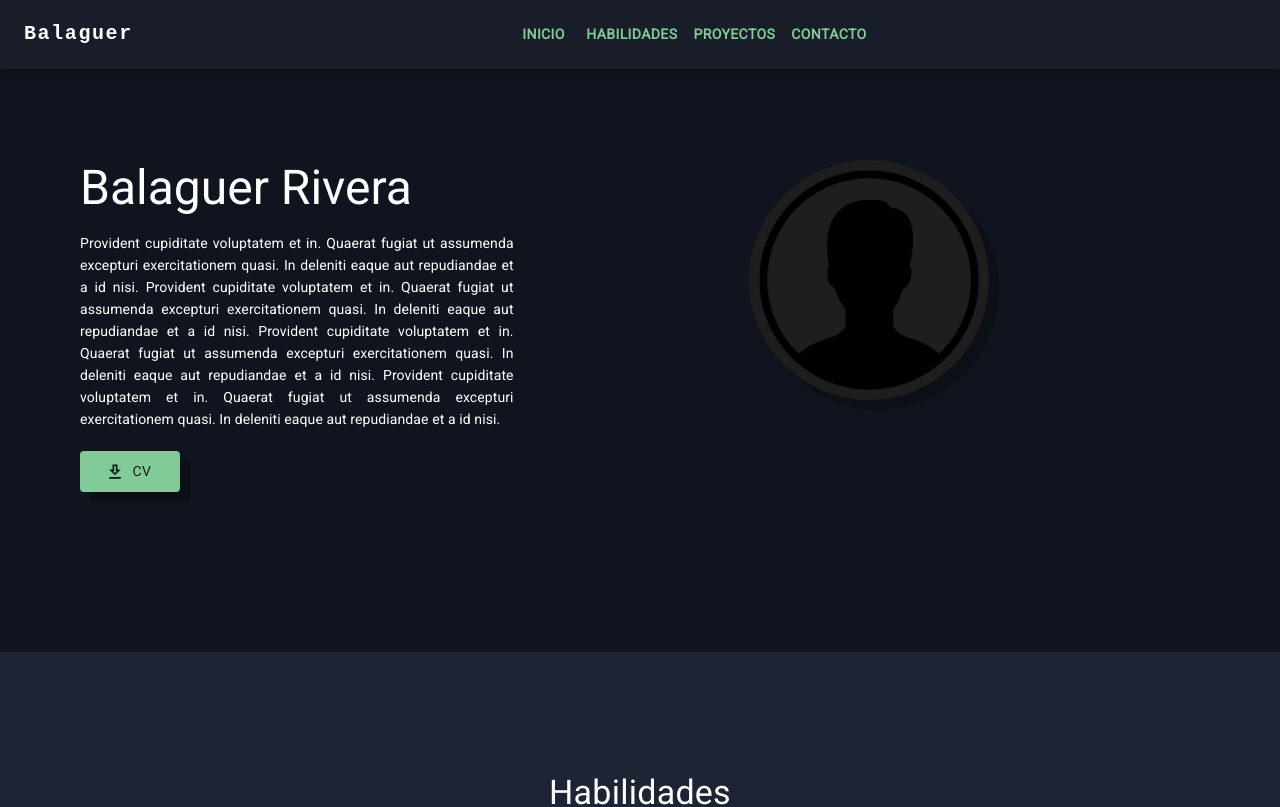
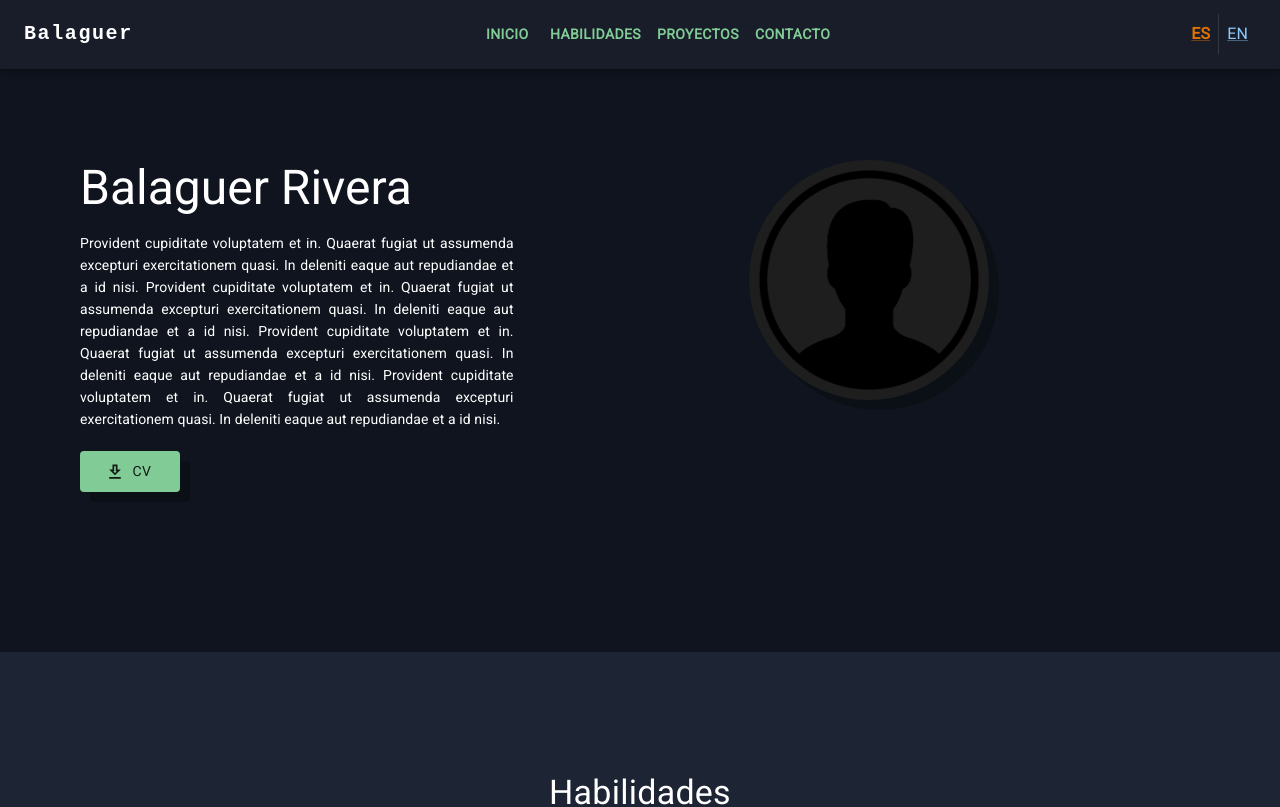
Before and after one commit to BalaguerRC/portafolio, a React (Vite) app: page / in a window 1280 px wide. Shown: the top 807 px of the page. Built offline with nearby package versions, Linux system fonts and the light colour scheme.

Commit message:
language  added

```diff
--- a/src/App.jsx
+++ b/src/App.jsx
@@ -14,6 +14,8 @@ function App() {
       },
     },
   });
+  const lenguaje = localStorage.getItem("lenguaje");
+  if (lenguaje == null) localStorage.setItem("lenguaje", "es");
   return (
     <>
       <ThemeProvider theme={darkTheme}>
--- a/src/components/header.jsx
+++ b/src/components/header.jsx
@@ -4,7 +4,9 @@ import {
   Box,
   Button,
   Container,
+  Divider,
   IconButton,
+  Link,
   Menu,
   MenuItem,
   Toolbar,
@@ -13,7 +15,9 @@ import {
 import MenuIcon from "@mui/icons-material/Menu";
 import { useState } from "react";
 
-const Header = () => {
+const Header = ({lenguaje}) => {
+  //const lenguaje = localStorage.getItem("lenguaje");
+
   const [anchorElNav, setAnchorElNav] = useState(null);
   //const [anchorElUser, setAnchorElUser] = useState(null);
 
@@ -134,7 +138,7 @@ const Header = () => {
                   color: "#81CC96",
                 }}
               >
-                Inicio
+                {lenguaje == "en"? "Home": "Inicio"}
               </Button>
               <Button
                 onClick={handleCloseNavMenu}
@@ -146,7 +150,7 @@ const Header = () => {
                   color: "#81CC96",
                 }}
               >
-                Habilidades
+                {lenguaje == "en"? "Skills": "Habilidades"}
               </Button>
               <Button
                 onClick={handleCloseNavMenu}
@@ -158,7 +162,7 @@ const Header = () => {
                   color: "#81CC96",
                 }}
               >
-                Proyectos
+                {lenguaje == "en"? "Projects": "Proyectos"}
               </Button>
               <Button
                 onClick={handleCloseNavMenu}
@@ -170,8 +174,29 @@ const Header = () => {
                   color: "#81CC96",
                 }}
               >
-                Contacto
+                {lenguaje == "en"? "Contact": "Contacto"}
               </Button>
+            </Box>
+            <Box display={"flex"}>
+              <Link
+                p={1}
+                onClick={() => localStorage.setItem("lenguaje", "es")}
+                href="/"
+                color={lenguaje == "es" ? "#e07400" : "primary"}
+                fontWeight={lenguaje == "es" ? 600 : 400}
+              >
+                ES
+              </Link>
+              <Divider orientation="vertical" flexItem />
+              <Link
+                p={1}
+                onClick={() => localStorage.setItem("lenguaje", "en")}
+                href="/"
+                color={lenguaje == "en" ? "#e07400" : "primary"}
+                fontWeight={lenguaje == "en" ? 600 : 400}
+              >
+                EN
+              </Link>
             </Box>
           </Toolbar>
         </Container>
--- a/src/components/home.jsx
+++ b/src/components/home.jsx
@@ -1,3 +1,4 @@
+import { useEffect, useState } from "react";
 import Footer from "./footer";
 import Header from "./header";
 import Contact from "./section/contact";
@@ -6,10 +7,18 @@ import Resumen from "./section/resumen";
 import Skills from "./section/skills";
 
 const Home = () => {
+  const lenguaje=localStorage.getItem("lenguaje");
+  // if(lenguaje==null) localStorage.setItem("lenguaje", "es");
+
+  const [active,setActive]=useState(false);
+
+  useEffect(()=>{
+    console.log("lenguaje", lenguaje)
+  },[lenguaje])
   return (
     <>
       <header>
-        <Header />
+        <Header lenguaje={lenguaje}/>
       </header>
       <section id="resumen">
         <Resumen />
--- a/src/components/section/projects.jsx
+++ b/src/components/section/projects.jsx
@@ -31,43 +31,6 @@ const Projectos = [
     repository: "",
   },
 ];
-const Projects2 = () => {
-  return (
-    <>
-      <Box sx={{ pt: 15, pb: 15, pr: 5, pl: 5, background: "#0f141f" }}>
-        <Grid container direction={"column"} alignItems={"center"}>
-          <Grid item>
-            <Typography variant="h4" gutterBottom>
-              Projects
-            </Typography>
-          </Grid>
-          <Grid item>
-            <Typography variant="subtitle2" color={"gray"} gutterBottom>
-              Provident cupiditate voluptatem et in. Quaerat fugiat ut assumenda
-              excepturi exercitationem quasi. In deleniti eaque aut repudiandae
-              et a id nisi.
-            </Typography>
-          </Grid>
-        </Grid>
-        <Container>
-          <Grid container justifyContent={"center"} spacing={2}>
-            {Projectos.map((item) => (
-              <Grid item key={item.id} m={2}>
-                <ProjectItem
-                  title={item.title}
-                  description={item.description}
-                  image={item.image}
-                  tecnology={item.tecnology}
-                  repository={item.repository}
-                />
-              </Grid>
-            ))}
-          </Grid>
-        </Container>
-      </Box>
-    </>
-  );
-};
 
 const Projects = () => {
   return (
```
